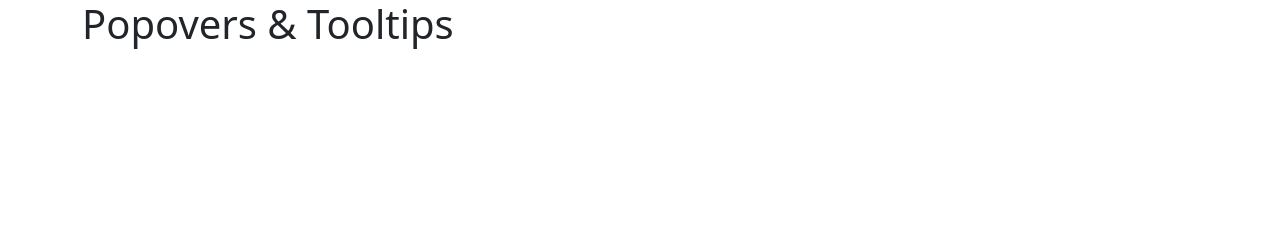
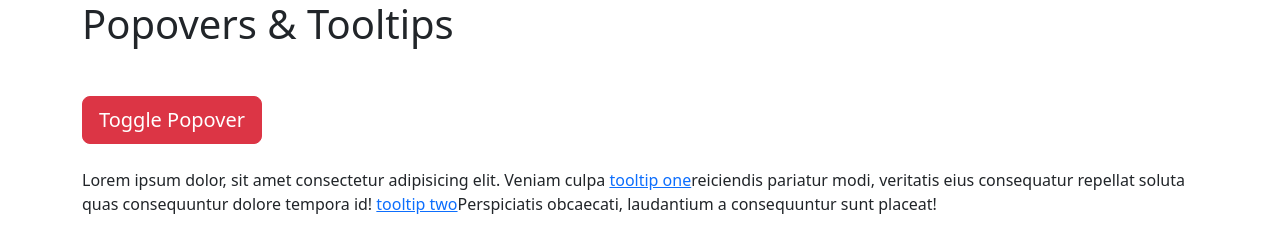
Before and after one commit to krum99/bootstrap-5-from-scratch, a plain HTML site: page bootstrap-sandbox/bootstrap-sandbox-start/27-popovers-tooltips.html in a window 1280 px wide. Drawn offline with Linux system fonts and the light colour scheme.

Commit message:
popovers and tooltips

```diff
--- a/bootstrap-sandbox/bootstrap-sandbox-start/27-popovers-tooltips.html
+++ b/bootstrap-sandbox/bootstrap-sandbox-start/27-popovers-tooltips.html
@@ -12,15 +12,46 @@
       <h1 class="mb-5">Popovers & Tooltips</h1>
 
       <!-- Popover -->
+      <button
+        class="btn btn-danger btn-lg"
+        id="popover"
+        data-bs-toggle="popover"
+        data-bs-title="Popover Title"
+        data-bs-content="This is the popover content"
+      >
+        Toggle Popover
+      </button>
 
       <br /><br />
 
       <!-- Tooltip -->
+      <p>
+        Lorem ipsum dolor, sit amet consectetur adipisicing elit. Veniam culpa
+        <a href="#" data-bs-toggle="tooltip" data-bs-title="Tooltip One"
+          >tooltip one</a
+        >reiciendis pariatur modi, veritatis eius consequatur repellat soluta
+        quas consequuntur dolore tempora id!
+        <a href="#" data-bs-toggle="tooltip" data-bs-title="Tooltip Two"
+          >tooltip two</a
+        >Perspiciatis obcaecati, laudantium a consequuntur sunt placeat!
+      </p>
 
       <!-- Don't go past here -->
     </div>
     <div style="margin-top: 350px"></div>
 
     <script src="./assets/js/bootstrap.bundle.min.js"></script>
+    <script>
+      const popoverEl = document.getElementById('popover');
+      const popover = new bootstrap.Popover(popoverEl);
+
+      const tooltipTriggerList = document.querySelectorAll(
+        '[data-bs-toggle="tooltip"]'
+      );
+
+      const tooltipList = [...tooltipTriggerList].map(
+        (tooltipTriggerEl) => new bootstrap.Tooltip(tooltipTriggerEl)
+      );
+    </script>
   </body>
 </html>
```
